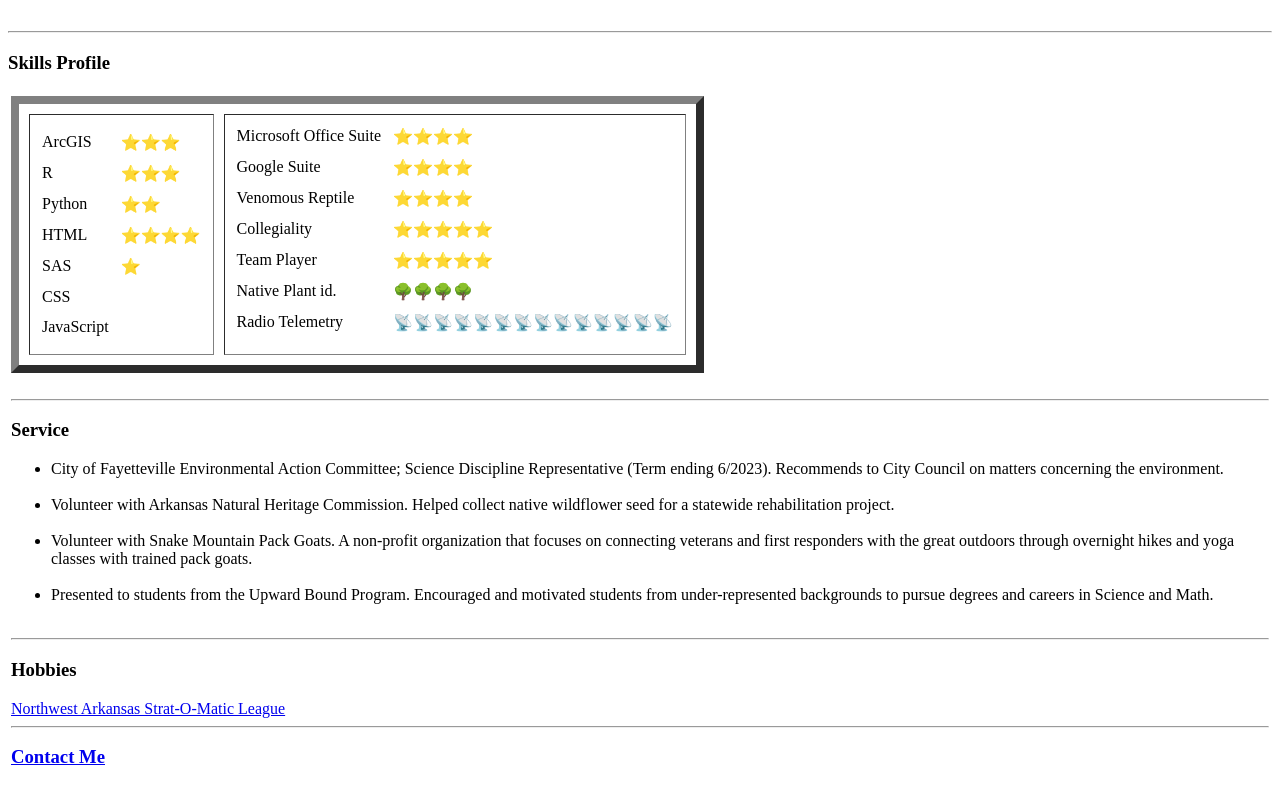
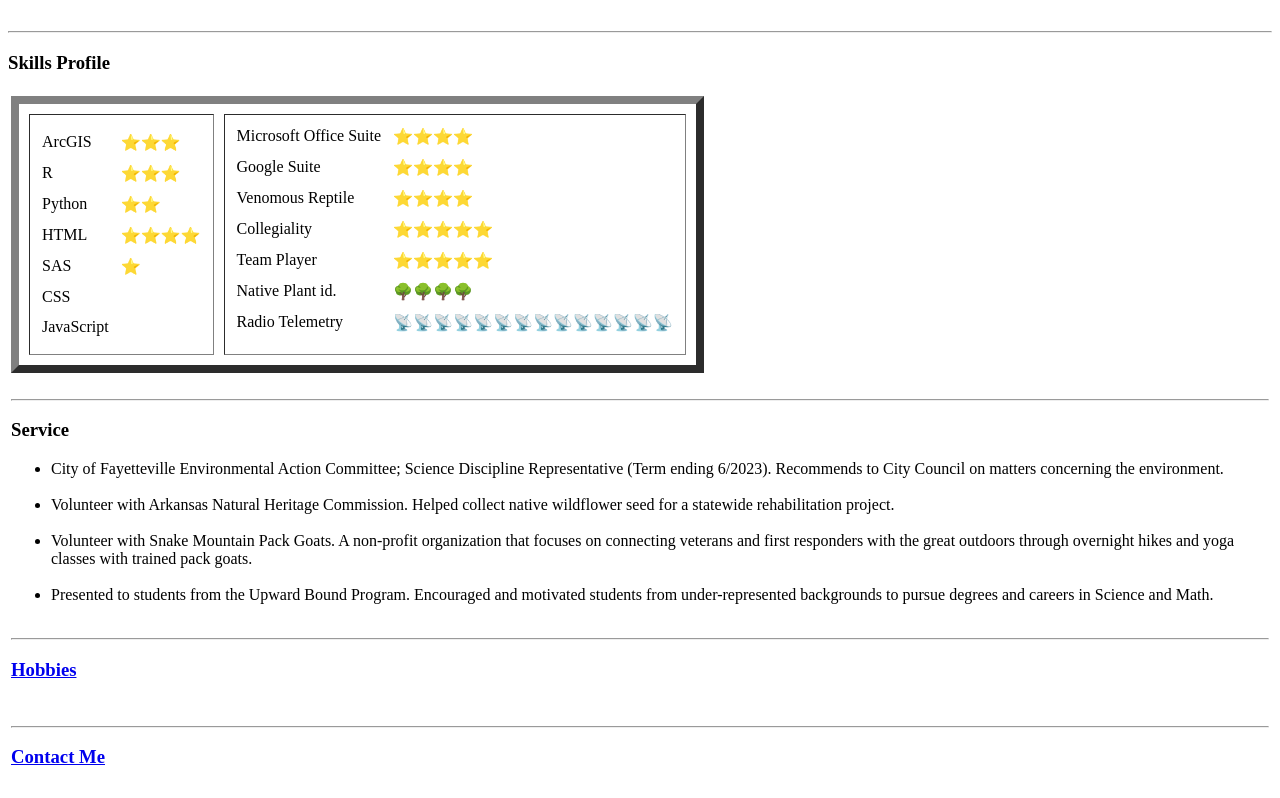
Before and after one commit to bgall00e/CV, a plain HTML site: page index.html in a window 1280 px wide. Shown: the part 1234-2032 px from the top of the page. Drawn offline with Linux system fonts and the light colour scheme.

Commit message:
Add files via upload

```diff
--- a/index.html
+++ b/index.html
@@ -4,6 +4,8 @@
 <head>
   <meta charset="utf-8">
   <title>🐍Bannon Gallaher</title>
+  <link rel="stylesheet" href="CSS/styles.css">
+
 </head>
 
 <body>
@@ -140,8 +142,8 @@
         </ul>
         <hr>
 
-        <h3>Hobbies</h3>
-        <a href="https://sites.google.com/view/nwastratomaticleaguenew/home?authuser=0"> Northwest Arkansas Strat-O-Matic League</a> <br>
+        <h3><a href="C:\Users\Martin\SkyDrive\TNS\Web Development\Atom Projects\HTML-Personal Site\Strat-O-Matic.HTML">Hobbies</h3>
+         <br>
         <hr>
         <h3><a href="C:\Users\Martin\SkyDrive\TNS\Web Development\Atom Projects\HTML-Personal Site\Contact Me.HTML">Contact Me</a></h3>
 
```
Also changed, not shown: Contact Me.HTML (+1 -0 lines), Strat-O-Matic.HTML (+3 -1 lines).
